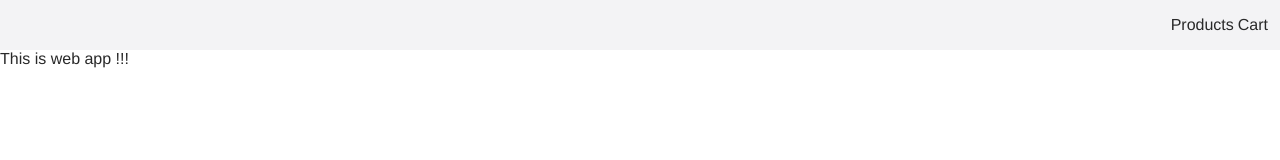
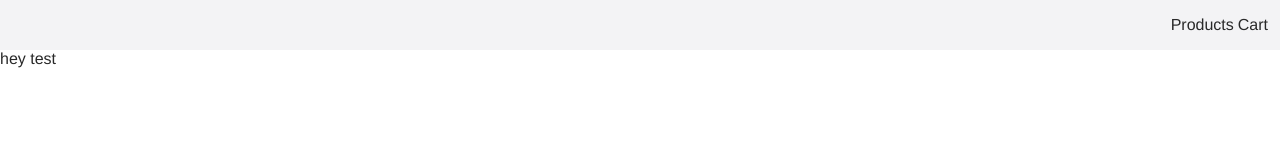
Before and after one commit to idexa13/react-app, a React (Create React App) app: page /about in a window 1280 px wide. Shown: the top 160 px of the page. Built offline with nearby package versions, Linux system fonts and the light colour scheme.

Commit message:
small updates

```diff
--- a/src/Pages/About.jsx
+++ b/src/Pages/About.jsx
@@ -3,7 +3,7 @@ import React from 'react';
 const About = () => {
     return (
         <div>
-            This is web app !!!
+            hey test
         </div>
     );
 };
```
